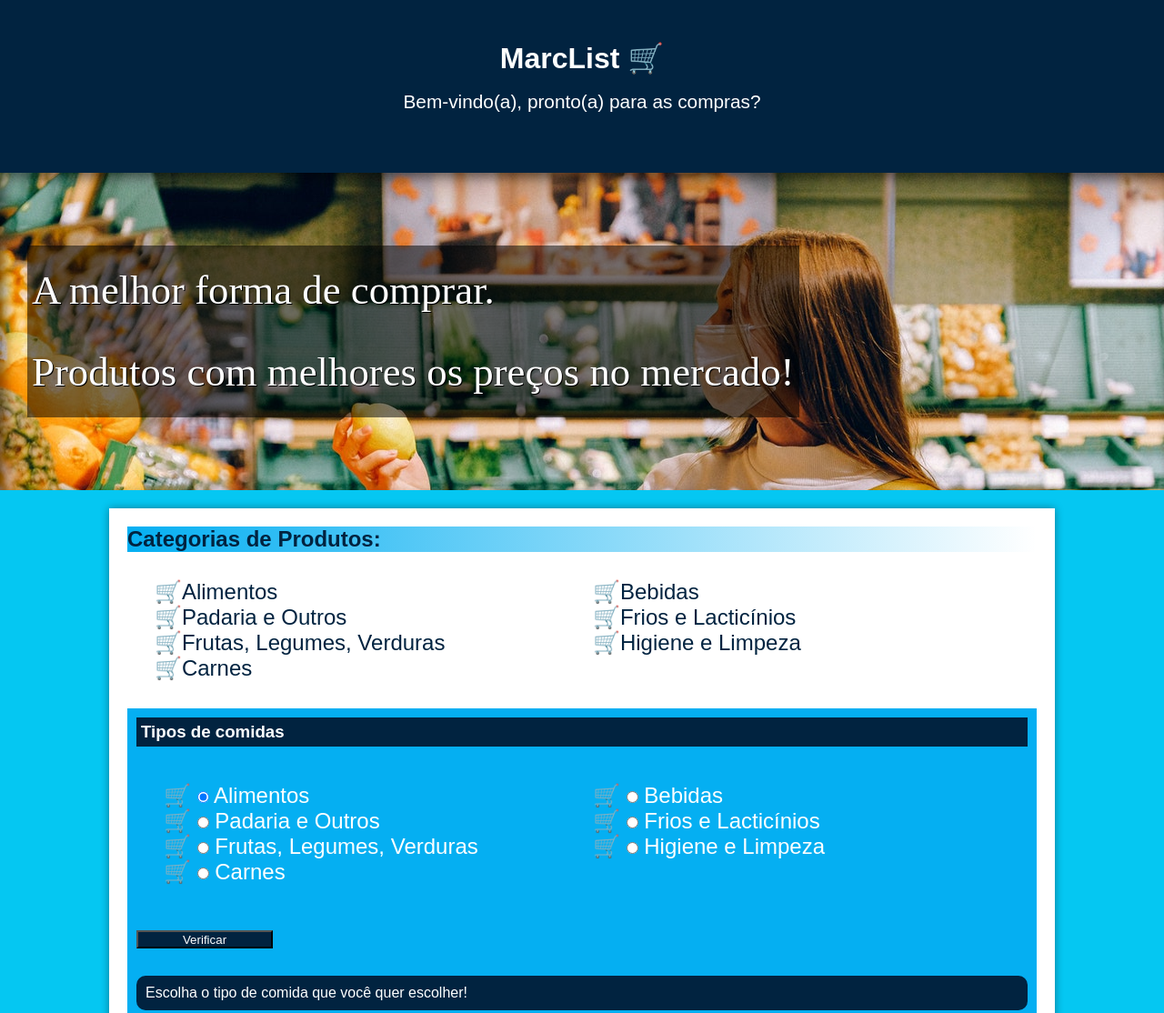
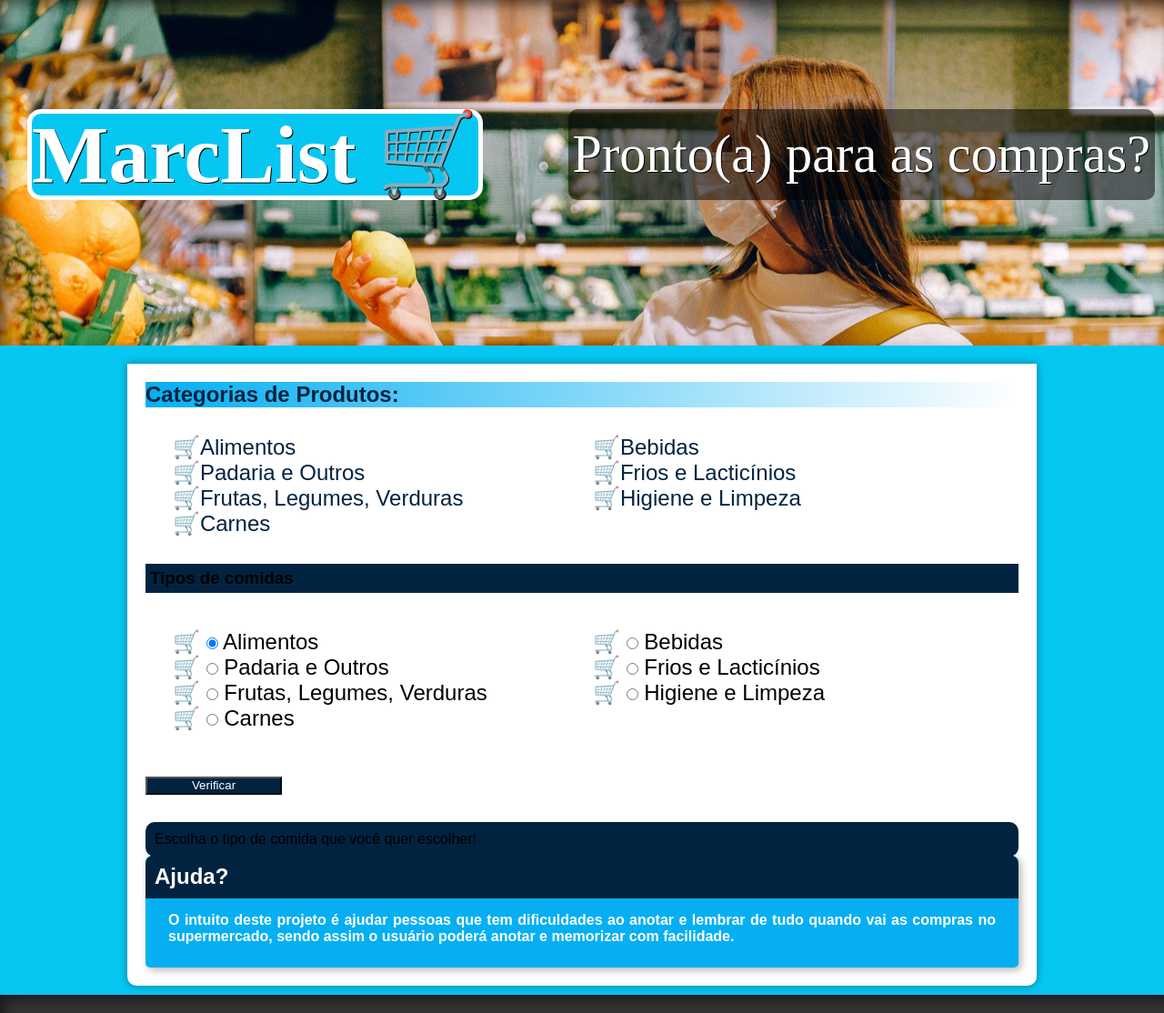
Before and after one commit to marclipe/lista-de-compras-mfsl, a plain HTML site: page index.html in a window 1280 px wide. Shown: the top 1114 px of the page at 91% size. Drawn offline with Linux system fonts and the light colour scheme.

Commit message:
Organizando o HTML e CSS

```diff
--- a/estilo/style.css
+++ b/estilo/style.css
@@ -1,5 +1,18 @@
 @charset "UTF-8";
 
+/*=//=//=//=//= RESET =//=//=//=//=*/
+
+*{
+    box-sizing: border-box;
+    margin: 0px;
+    padding: 0px;
+}
+
+a {
+    text-decoration: none;
+}
+
+/*=//=//=//=//= VARIABLES =//=//=//=//=*/
 :root {
     --color1: #012340;
     --color2: #05AFF2;
@@ -17,11 +30,6 @@ body {
     font-family: var(--font-padrão);
 }
 
-*{
-    margin: 0px;
-    padding: 0px;
-}
-
 header {
     background-color: var(--color1);
     min-height: 150px;
@@ -33,6 +41,45 @@ header {
 header > h1 {
     font-size: 2em;
     color: white;
+    border: 5px solid white;
+    background-color: var(--color3);
+    border-radius: 15px;
+    text-shadow: 1px 1px 0px black;
+}
+
+/*=//=//=//=//=/ Background-images /=//=//=//=//=*/
+
+header#img02 {
+    background-image: url('../imagens/img-people-1.jpg');
+    background-position: left top;
+}
+
+header.imagem {
+    padding-top: 15vh;
+    padding-bottom: 20vh;
+    padding-left: 30px;
+    line-height: 2em;
+    background-color: rgb(51, 51, 51);
+    color: white;
+    background-size: cover;
+    background-attachment: fixed;
+    box-shadow: inset 6px 6px 13px 0px rgba(0, 0, 0, 0.473);
+    font-family: var(--font-destaque);
+    font-size: 3.5vw;
+
+    display: flex;
+    justify-content: space-between;
+    align-items: center;
+    gap: 10px;
+}
+
+header.imagem p {
+    display: inline-block;
+    padding-bottom: 2em;
+    padding: 5px;
+    background-color: rgba(0, 0, 0, 0.514);
+    text-shadow: 1px 1px 0px black;
+    border-radius: 10px;
 }
 
 h1.cart::after {
@@ -81,7 +128,7 @@ a.list:hover {
     transition-duration: 0.5s;
 }
 
-section {
+header {
     padding: 10px;
     background-color: var(--color2);
     margin-bottom: 20px;
@@ -139,7 +186,15 @@ label:hover {
     transition-duration: 0.5s;
 }
 
-section.imagem {
+
+/*=//=//=//=//=/ Background footer /=//=//=//=//=*/
+
+footer#img02 {
+    background-image: url('../imagens/img-people-1.jpg');
+    background-position: left top;
+}
+
+footer.imagem {
     padding-top: 10vh;
     padding-bottom: 10vh;
     padding-left: 30px;
@@ -153,17 +208,7 @@ section.imagem {
     font-size: 3.5vw;
 }
 
-section#img02 {
-    background-image: url('../imagens/img-people-1.jpg');
-    background-position: left top;
-}
-
-section#img01 {
-    background-image: url('../imagens/img-people-2.jpg');
-    background-position: top center;
-}
-
-section.imagem p {
+footer.imagem #text-footer {
     display: inline-block;
     padding-bottom: 2em;
     padding: 5px;
@@ -171,12 +216,7 @@ section.imagem p {
     text-shadow: 1px 1px 0px black;
 }
 
-footer {
-    background-color: var(--color1);
-    text-align: center;
-}
-
-footer > p {
+footer > #credits-footer {
     color: white;
     padding: 20px;
 }
--- a/index.html
+++ b/index.html
@@ -1,5 +1,6 @@
 <!DOCTYPE html>
 <html lang="pt-br">
+
 <head>
     <meta charset="UTF-8">
     <meta http-equiv="X-UA-Compatible" content="IE=edge">
@@ -8,19 +9,12 @@
     <link rel="shortcut icon" href="imagens/shopping-bag-icon.png" type="image/x-icon">
     <title>Lista de Compras</title>
 </head>
+
 <body>
-    <header>
-        <h1 class="cart">MarcList</h1>
-        <p>Bem-vindo(a), pronto(a) para as compras? </p>
+    <header class="imagem" id="img02">
+            <h1 class="cart">MarcList</h1>
+            <p class="item">Pronto(a) para as compras? </p>
     </header>
-    <section class="imagem" id="img02">
-        <article>
-            <p>
-                A melhor forma de comprar. <br>
-                Produtos com melhores os preços no mercado!
-            </p>
-        </article>
-    </section>
     <main>
         <article>
             <h1>Categorias de Produtos: </h1>
@@ -78,22 +72,26 @@
 
             <aside>
                 <h3>Ajuda? </h3>
-                <p>O intuito deste projeto é ajudar pessoas que tem dificuldades ao anotar e lembrar de tudo quando vai as compras no supermercado, sendo assim o usuário poderá anotar e memorizar com facilidade.</p>
+                <p>O intuito deste projeto é ajudar pessoas que tem dificuldades ao anotar e lembrar de tudo quando vai
+                    as compras no supermercado, sendo assim o usuário poderá anotar e memorizar com facilidade.</p>
             </aside>
         </article>
     </main>
-    <section class="imagem" id="img01">
+    <section >
         <article>
-            <p>
-                MarcList você em primeiro lugar!<br>
-                Disponível em qualquer dispositivo ou plataforma.
-            </p>
+
         </article>
     </section>
-    <footer>
-        <p>Criado por <a href="https://github.com/MarcLipeSL20" target="_blank">Marcos Felipe S.L.</a></p>
+    <footer class="imagem" id="img01">
+        <p class="item-footer" id="credits-footer">Criado por <a href="https://github.com/marclipe" target="_blank">Marcos Felipe S.L.</a></p>
+
+        <p class="item-footer" id="text-footer">
+            MarcList você em primeiro lugar!<br>
+            Disponível em qualquer dispositivo ou plataforma.
+        </p>
     </footer>
 
     <script src="js/script.js"></script>
 </body>
+
 </html>
```
